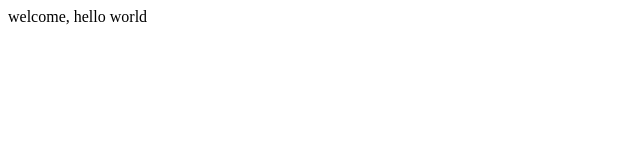
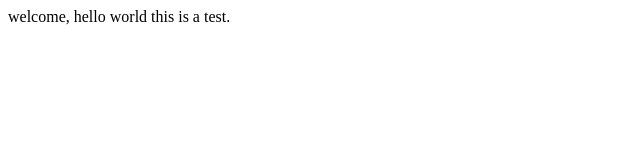
Before and after one commit to jaisonjustus/try_git_test, a plain HTML site: page index.html in a window 1280 px wide. Shown: the full height of the page, 0-640 px from the left. Drawn offline with Linux system fonts and the light colour scheme.

Commit message:
modify index html

```diff
--- a/index.html
+++ b/index.html
@@ -6,7 +6,7 @@
   <body>
 
     <div id = "test">
-      welcome, hello world
+      welcome, hello world this is a test.
     </div>
 
   </body>
```
